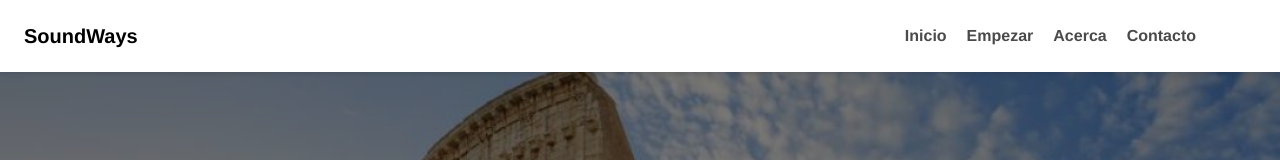
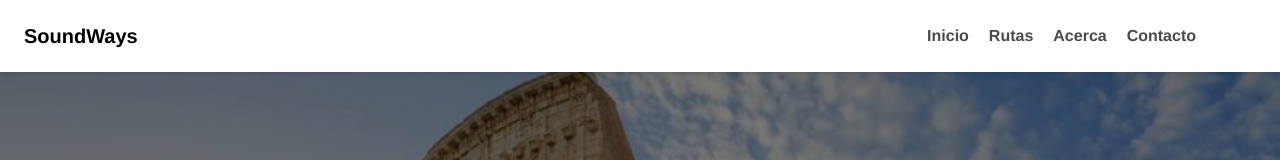
Before and after one commit to TFG-BrewMap-Descubre-y-Comparte/frontend-React, a React (Vite) app: page / in a window 1280 px wide. Shown: the top 160 px of the page. Built offline with nearby package versions, Linux system fonts and the light colour scheme; a web font is replaced by a local one.

Commit message:
Modificación navBar

```diff
--- a/components/navbar.jsx
+++ b/components/navbar.jsx
@@ -1,9 +1,9 @@
 import { useState } from "react";
 import { Link } from "react-router-dom";
 
-
 const Navbar = () => {
   const [isMobileMenuOpen, setIsMobileMenuOpen] = useState(false);
+  const [isDropdownOpen, setIsDropdownOpen] = useState(false);
 
   const styles = {
     navbar: {
@@ -33,7 +33,26 @@ const Navbar = () => {
       textDecoration: "none",
       color: "#4a4a4a",
       transition: "color 0.3s ease",
-      fontWeight: "bold", // Esto hace que el texto sea negrita
+      fontWeight: "bold",
+      position: "relative",
+    },
+    submenu: {
+      position: "absolute",
+      top: "100%",
+      left: 0,
+      backgroundColor: "white",
+      boxShadow: "0px 4px 8px rgba(0,0,0,0.1)",
+      padding: "8px 0",
+      borderRadius: "4px",
+      display: isDropdownOpen ? "block" : "none",
+      zIndex: 20,
+    },
+    submenuItem: {
+      padding: "8px 16px",
+      textDecoration: "none",
+      color: "#4a4a4a",
+      display: "block",
+      fontWeight: "normal",
     },
     hamburger: {
       background: "none",
@@ -82,21 +101,12 @@ const Navbar = () => {
     <>
       <header style={styles.navbar}>
         <div style={styles.logo}>
-          <Link
-            to="/"
-            style={{
-              textDecoration: "none",
-              color: "black",
-              outline: "none",
-              border: "none",
-              background: "none",
-              fontWeight: "bold",
-            }}
-          >
+          <Link to="/" style={{ ...styles.link, color: "black" }}>
             SoundWays
           </Link>
         </div>
-        {/* Botón de menú hamburguesa en móvil */}
+
+        {/* Botón hamburguesa */}
         <button
           onClick={() => setIsMobileMenuOpen(true)}
           style={{ ...styles.hamburger, display: "block" }}
@@ -117,7 +127,7 @@ const Navbar = () => {
           </svg>
         </button>
 
-        {/* Menú de navegación en pantallas grandes */}
+        {/* NAV DESKTOP */}
         <ul
           style={{ ...styles.navLinks, display: "none" }}
           className="desktop-only"
@@ -127,10 +137,20 @@ const Navbar = () => {
               Inicio
             </Link>
           </li>
-          <li>
-            <Link to="/cities" style={styles.link}>
-              Empezar
-            </Link>
+          <li
+            onMouseEnter={() => setIsDropdownOpen(true)}
+            onMouseLeave={() => setIsDropdownOpen(false)}
+            style={{ position: "relative" }}
+          >
+            <span style={styles.link}>Rutas</span>
+            <div style={styles.submenu}>
+              <Link to="/cities" style={styles.submenuItem}>
+                Rutas turísticas
+              </Link>
+              <Link to="/rutas-cafe" style={styles.submenuItem}>
+                Rutas de café
+              </Link>
+            </div>
           </li>
           <li>
             <Link to="/about" style={styles.link}>
@@ -142,12 +162,10 @@ const Navbar = () => {
               Contacto
             </Link>
           </li>
-
-
         </ul>
       </header>
 
-      {/* Menú móvil */}
+      {/* NAV MÓVIL */}
       <div style={styles.mobileMenu}>
         <button
           onClick={() => setIsMobileMenuOpen(false)}
@@ -175,7 +193,12 @@ const Navbar = () => {
           </li>
           <li>
             <Link to="/cities" style={styles.link}>
-              Empezar
+              Rutas turísticas
+            </Link>
+          </li>
+          <li>
+            <Link to="/rutas-cafe" style={styles.link}>
+              Rutas de café
             </Link>
           </li>
           <li>
@@ -188,11 +211,10 @@ const Navbar = () => {
               Contacto
             </Link>
           </li>
-
         </ul>
       </div>
 
-      {/* Estilos para mostrar/ocultar según el tamaño de pantalla */}
+      {/* RESPONSIVE STYLES */}
       <style>
         {`
           @media (min-width: 768px) {
```
Also changed, not shown: 1 other file (tests, documents, lock files or other folders).
